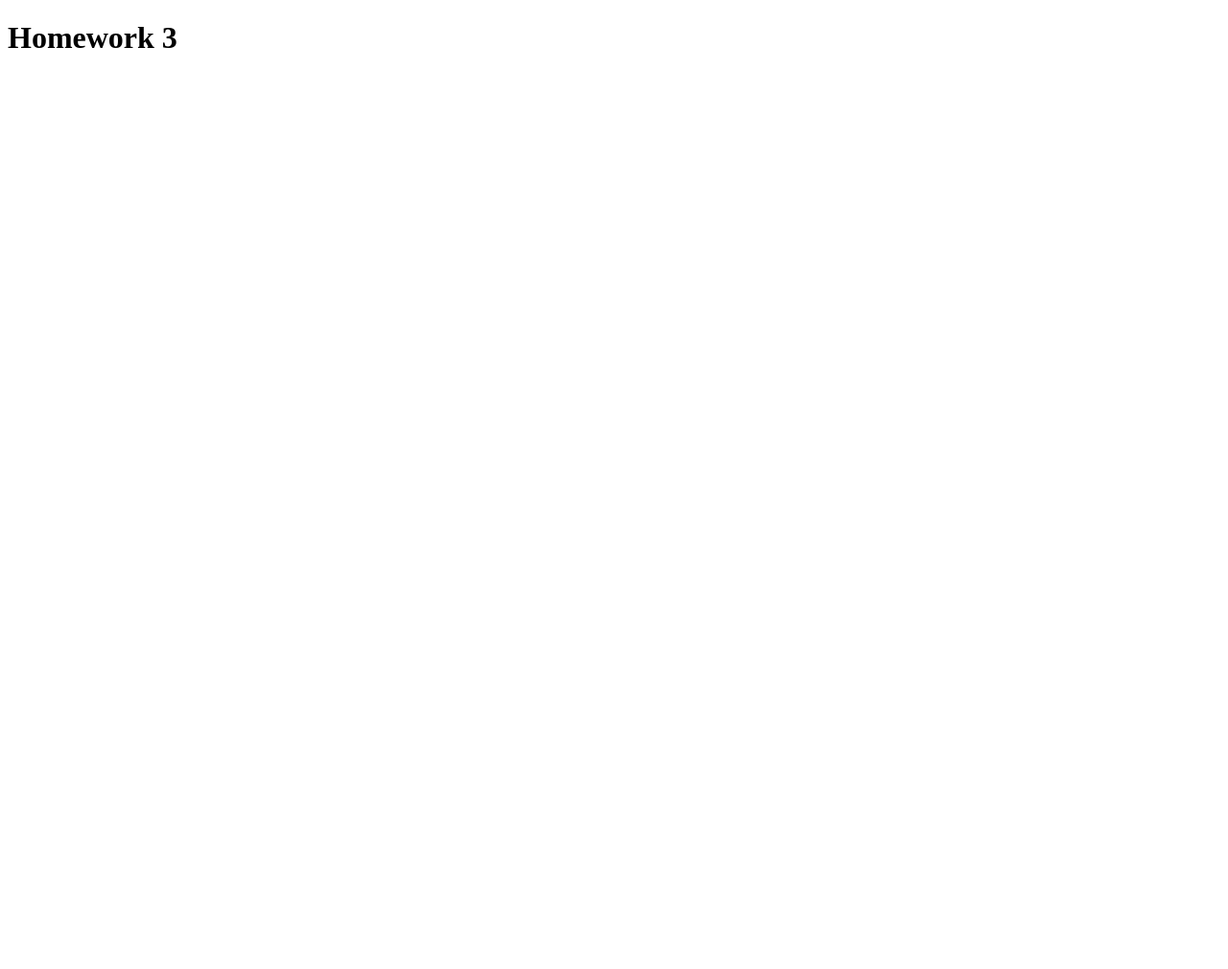
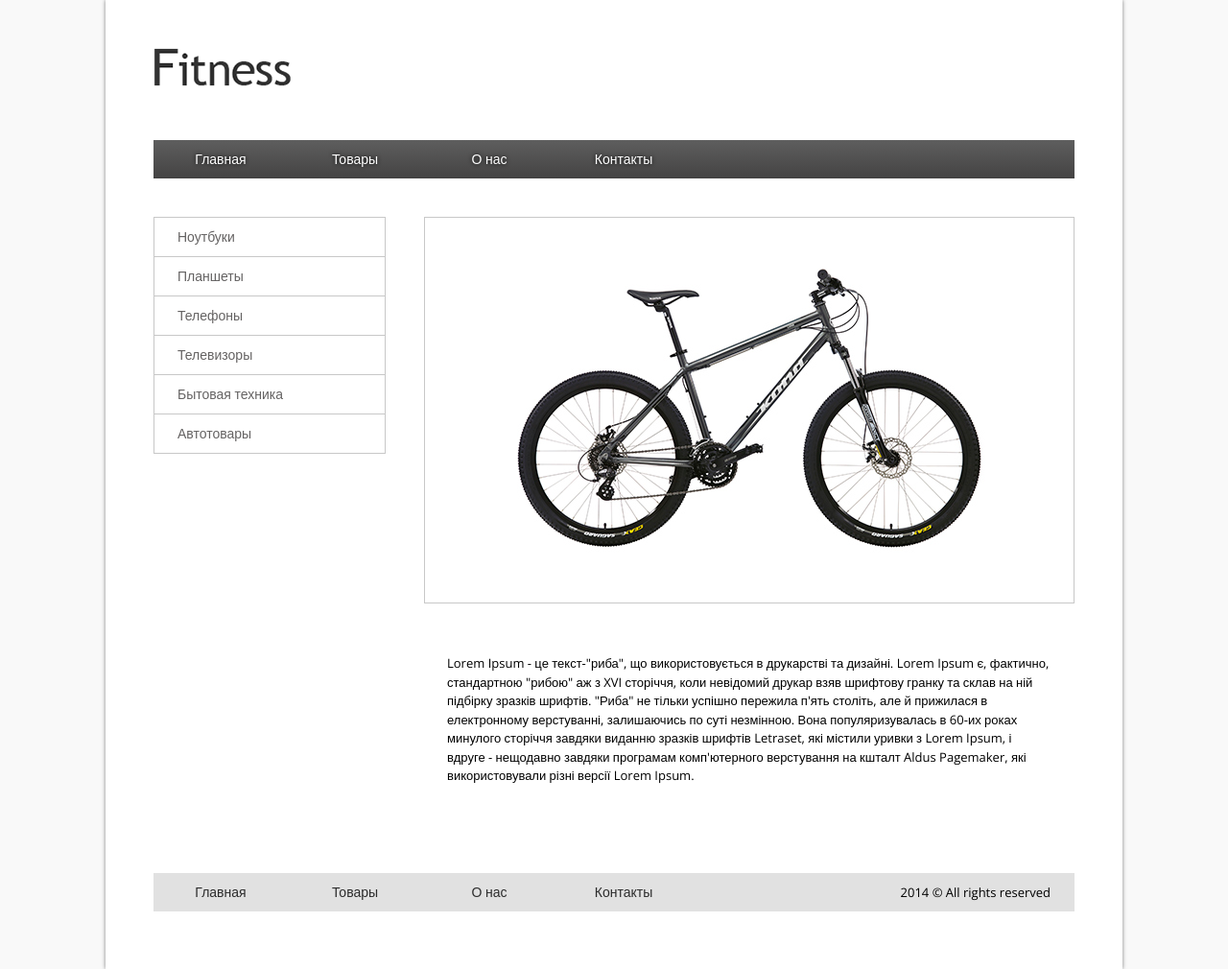
Before and after one commit to IgorVikn/html_corses, a plain HTML site: page lesson3/index.html in a window 1280 px wide. Shown: the whole page at 96% size. Before the commit the page ends 800 px from the top, so only its background shows below. Drawn offline with nearby package versions, Linux system fonts and the light colour scheme.

Commit message:
home task lesson 3

```diff
--- /dev/null
+++ b/lesson3/css/style.css
@@ -0,0 +1,147 @@
+/*--Fonts--*/
+@import url('https://fonts.googleapis.com/css2?family=Open+Sans:wght@300&display=swap');
+/*--Fonts--*/
+body {
+    background-color: #f9f9f9;
+}
+a{
+    font-size: 14px;
+    font-family: 'Open Sans', sans-serif;
+}
+p{
+    font-size: 13px;
+    font-family: 'Open Sans', sans-serif;
+}
+.wraper{
+    max-width: 1060px;
+    margin: 0px auto;
+    background-color:  white;
+    box-shadow: 0 0 4px rgba(0,0,0,0.5);
+    padding-bottom: 60px;
+}
+/*--HEGER--*/
+header {
+    height: 130px;
+    width: 960px;
+    margin: 0 auto;
+}
+header img{
+    margin: 50px 0 40px 0;
+}
+/*--HEGER--*/
+/*--NAVIGATION--*/
+nav {
+    height: 40px;
+    width: 960px;
+    margin: 0 auto;
+    background: linear-gradient(to top, #444343, #5e5e5e );
+    text-shadow: 0 0 4px rgba(0,0,0,0.9);
+}
+nav ul{
+    padding: 0;
+}
+nav li {
+    float: left;
+    width: 140px;
+    list-style-type: none;
+    text-align: center;
+}
+nav a{
+    display: block;
+    color: white;
+    line-height: 40px;
+    text-decoration: none;
+}
+nav li a:hover{
+    background: linear-gradient(to top, #2e2e2e, #4a4a4a );
+}
+/*--NAVIGATION--*/
+.conteiner {
+    overflow: auto;
+    padding-top: 40px;
+    padding-bottom: 20px;
+    width: 960px;
+    margin: 0 auto;
+    box-sizing: border-box;
+}
+/*--LEFT MENU--*/
+.left-menu {
+    float: left;
+    width: 240px;
+    border: 1px solid #c8c8c8;
+}
+.right-fild {
+    float: right;
+    width: 678px;
+}
+.left-menu ul {
+    margin: 0px;
+    padding: 0px;
+}
+.left-menu ul li {
+    text-decoration: none;
+    list-style-type: none;
+    text-align: left;
+    border-bottom: 1px solid #c8c8c8;
+}
+.left-menu li:last-child {
+    border-bottom:none;
+}
+.left-menu a{
+    padding-left: 24px;
+    display: block;
+    color: #656363;
+    line-height: 40px;
+    text-decoration: none;
+    list-style-type: none;
+}
+.left-menu a:hover{
+    padding-left: 36px;
+    color: #2c2c2c;
+    background-color:#f9f9f9;
+}
+/*--LEFT MENU--*/
+/*--RIGHT FILD--*/
+.image {
+    text-align: center;
+    padding-top: 45px;
+    padding-bottom: 45px;
+    border: 1px solid #c8c8c8;
+}
+.text p{
+    text-align:left;
+    line-height: 1.5;
+    padding: 40px 24px 42px 24px;
+}
+/*--RIGHT FILD--*/
+/*--FOOTER--*/
+footer {
+    height: 40px;
+    width: 960px;
+    margin: 0 auto;
+    background: #e1e1e1;
+}
+footer ul{
+    padding: 0;
+}
+footer li {
+    float: left;
+    width: 140px;
+    list-style-type: none;
+    text-align: center;
+}
+footer a{
+    display: block;
+    color: #2c2c2c;
+    line-height: 40px;
+    text-decoration: none;
+}
+footer li a:hover{
+    background: #e1e1e1;
+    text-decoration: underline;
+}
+footer p{
+    float: right;
+    padding-right: 25px;
+}
+/*--FOOTER--*/
--- a/lesson3/index.html
+++ b/lesson3/index.html
@@ -4,10 +4,57 @@
     <meta charset="UTF-8">
     <meta name="viewport" content="width=device-width, initial-scale=1.0">
     <title>HomeWORK 3 - верстка сайта</title>
+    <link rel="stylesheet" href="css/normalize.css">
+    <link rel="stylesheet" href="css/style.css">
+
+
 </head>
 <body>
-    <h1>Homework 3</h1>
+    <div class="wraper">
+        <header>
+            <img src="img/logo.png" alt="logo.png">
+        </header>
+        <nav>
+            <ul>
+                <li><a href="">Главная</a></li>
+                <li><a href="">Товары</a></li>
+                <li><a href="">О нас</a></li>
+                <li><a href="">Контакты</a></li>
+            </ul>
+        </nav>
+        <main>
+            <div class="conteiner">
+                <div class="left-menu">
+                    <ul>
+                        <li><a href="">Ноутбуки</a></li>
+                        <li><a href="">Планшеты</a></li>
+                        <li><a href="">Телефоны</a></li>
+                        <li><a href="">Телевизоры</a></li>
+                        <li><a href="">Бытовая техника</a></li>
+                        <li><a href="">Автотовары</a></li>
+                    </ul>
+                </div>
+                <div class="right-fild">
+                    <div class="image">
+                        <img src="img/bicycle.png" alt="bicycle.png">
+                    </div>
+                    <div class="text">
+                        <p>Lorem Ipsum - це текст-"риба", що використовується в друкарстві та дизайні. Lorem Ipsum є, фактично, стандартною "рибою" аж з XVI сторіччя, коли невідомий друкар взяв шрифтову гранку та склав на ній підбірку зразків шрифтів. "Риба" не тільки успішно пережила п'ять століть, але й прижилася в електронному верстуванні, залишаючись по суті незмінною. Вона популяризувалась в 60-их роках минулого сторіччя завдяки виданню зразків шрифтів Letraset, які містили уривки з Lorem Ipsum, і вдруге - нещодавно завдяки програмам комп'ютерного верстування на кшталт Aldus Pagemaker, які використовували різні версії Lorem Ipsum.</p>
+                    </div>
+                </div>
+            </div>
+        </main>
+        <footer>
+            <ul>
+                <li><a href="">Главная</a></li>
+                <li><a href="">Товары</a></li>
+                <li><a href="">О нас</a></li>
+                <li><a href="">Контакты</a></li>
+            </ul>
+            <p>2014 © All rights reserved</p>
+        </footer>
 
+    </div>
 
 </body>
 </html>
```
Also changed, not shown: lesson3/css/normalize.css (added), lesson3/img/bicycle.png (added), lesson3/img/logo.png (added).
